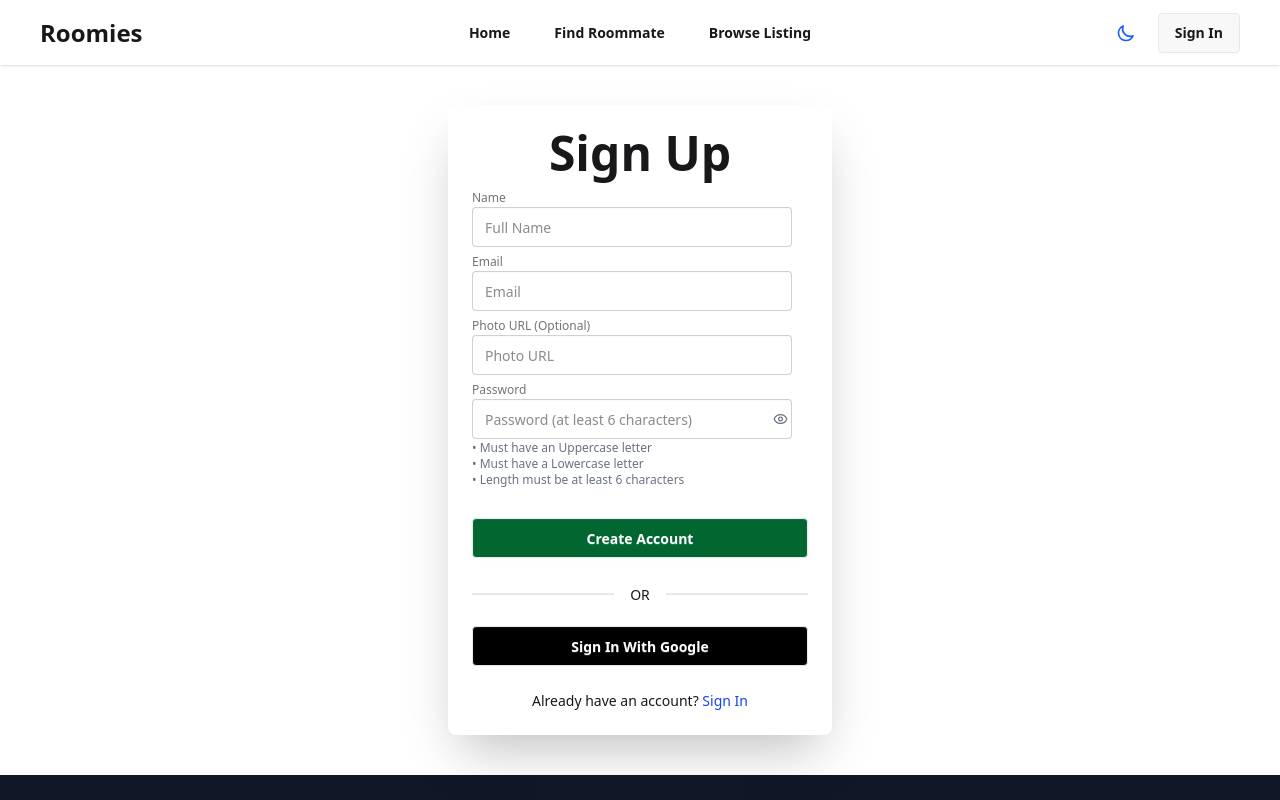
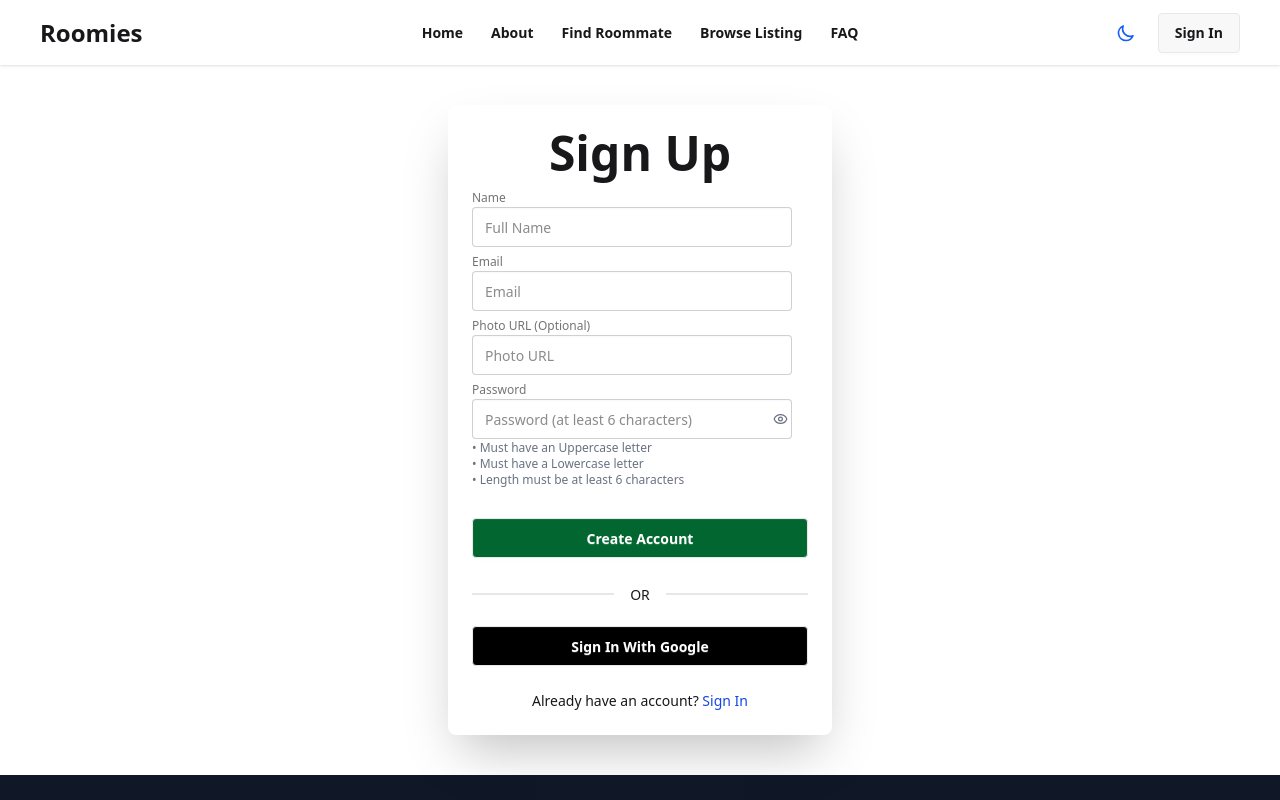
Before and after one commit to fatemaony/Roommate-Finder-Client, a React (Vite) app: page /signup in a window 1280 px wide. Shown: the top 800 px of the page. Built offline with nearby package versions, Linux system fonts and the light colour scheme; no server answers.

Commit message:
added about and faq

```diff
--- a/src/components/Header.jsx
+++ b/src/components/Header.jsx
@@ -69,6 +69,7 @@ const Header = () => {
             <li>
               <Link to="/findroommate" onClick={handleFindRoommateClick}>Find Roommate</Link>
             </li>
+            <li><Link>About</Link></li>
             <li><Link to="/browselisting">Browse Listing</Link></li>
 
             {user && <li><Link to="/mylisting">My Listings</Link></li>}
@@ -78,12 +79,16 @@ const Header = () => {
       </div>
 
       <div className="navbar-center hidden lg:flex lg:items-center">
-        <ul className="menu menu-horizontal flex gap-5 font-semibold px-1">
+        <ul className="menu menu-horizontal flex gap-1 font-semibold px-1">
           <li><Link to="/">Home</Link></li>
+          <li><Link>About</Link></li>
           <li>
             <Link to="/findroommate" onClick={handleFindRoommateClick}>Find Roommate</Link>
           </li>
+
           <li><Link to="/browselisting">Browse Listing</Link></li>
+
+            <li><Link>FAQ</Link></li>
           {user && <li><Link to="/mylisting">My Listings</Link></li>}
         </ul>
       </div>
```
